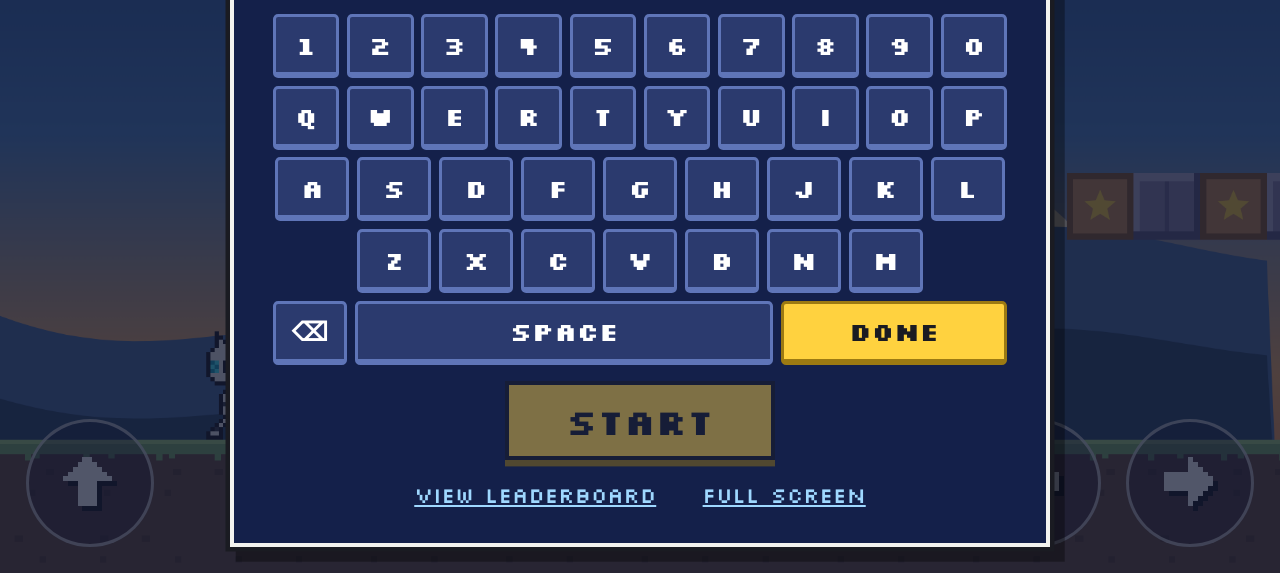
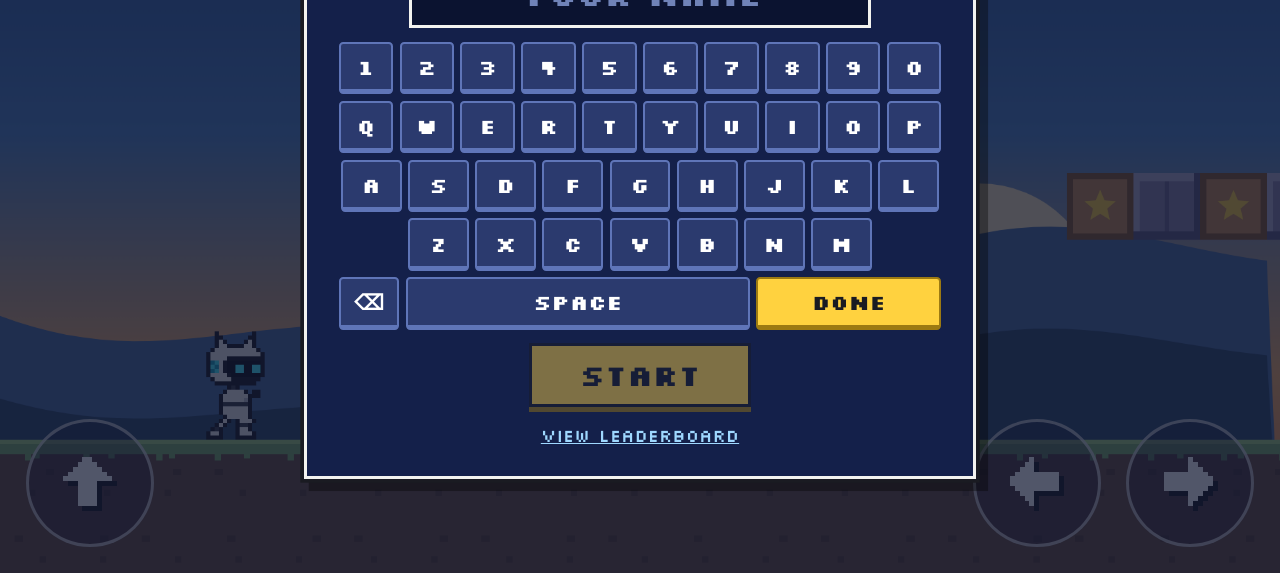
Before and after one commit to keskinahmetf/super-robot, a plain HTML site: page index.html in a window 1280 px wide. Shown: the part 227-800 px from the top of the page. Drawn offline with Linux system fonts and the light colour scheme; animation ran at ten frames a second.

Commit message:
Add files via upload

```diff
--- a/index.html
+++ b/index.html
@@ -16,27 +16,28 @@ body{
   display:flex;align-items:center;justify-content:center;
   touch-action:manipulation;-webkit-touch-callout:none;
 }
-.stage{position:relative;width:100vw;height:calc(100dvh - env(safe-area-inset-top,0px) - env(safe-area-inset-bottom,0px));container-type:size;--u:min(1cqw,1.6667cqh);transition:width .25s ease,height .25s ease}
-.stage.compact{width:60vw;height:60dvh;box-shadow:0 0 0 max(3px,.4cqh) #F3F3EF,0 0 0 max(6px,.8cqh) #1A1B22,0 1.5cqh 0 max(6px,.8cqh) rgba(0,0,0,.35)}
-.sizeBtn{position:absolute;top:calc(1.32*var(--u));right:calc(1.2*var(--u));width:calc(4.8*var(--u));height:calc(4.8*var(--u));padding:0;display:grid;place-items:center;background:rgba(14,22,48,.55);color:#fff;border:calc(0.27*var(--u)) solid rgba(255,255,255,.8);border-radius:0;cursor:pointer;z-index:5;touch-action:manipulation}
+.stage{position:relative;width:100vw;height:100vh;--u:10px;--uk:8.2px;transition:width .25s ease,height .25s ease;flex:none}
+.stage.compact{box-shadow:0 0 0 calc(.25*var(--u)) #F3F3EF,0 0 0 calc(.5*var(--u)) #1A1B22,0 calc(.9*var(--u)) 0 calc(.5*var(--u)) rgba(0,0,0,.35)}
+.sizeBtn{position:absolute;top:calc(1.32*var(--u));right:calc(1.2*var(--u));width:calc(4.8*var(--u));height:calc(4.8*var(--u));padding:0;display:flex;align-items:center;justify-content:center;background:rgba(14,22,48,.55);color:#fff;border:calc(0.27*var(--u)) solid rgba(255,255,255,.8);border-radius:0;cursor:pointer;z-index:5;touch-action:manipulation}
 .sizeBtn:active{background:rgba(255,210,63,.5)}
 .sizeBtn svg{width:60%;height:60%;shape-rendering:crispEdges}
 canvas{width:100%;height:100%;display:block;touch-action:none}
 canvas:focus{outline:none}
 .touch{display:flex;position:absolute;left:0;right:0;bottom:0;justify-content:space-between;padding:calc(2*var(--u));pointer-events:none}
-.touch .pad{display:flex;gap:calc(2*var(--u))}
+.touch .pad{display:flex;}
 .touch button{
   pointer-events:auto;width:calc(10*var(--u));height:calc(10*var(--u));border-radius:50%;padding:0;
-  display:grid;place-items:center;
+  display:flex;align-items:center;justify-content:center;
   border:calc(.3*var(--u)) solid rgba(255,255,255,.65);background:rgba(30,25,60,.35);color:#fff;
   touch-action:none;user-select:none;-webkit-user-select:none;cursor:pointer;
 }
 .touch button svg{width:52%;height:52%;shape-rendering:crispEdges;pointer-events:none}
 .touch button:active{background:rgba(255,210,63,.45)}
-.panel{position:absolute;inset:0;display:flex;align-items:center;justify-content:center;background:rgba(14,22,48,.72);overflow:auto;padding:calc(2*var(--u));box-sizing:border-box}
+.panel{position:absolute;top:0;right:0;bottom:0;left:0;display:flex;align-items:center;justify-content:center;background:rgba(14,22,48,.72);overflow:auto;padding:calc(2*var(--u));box-sizing:border-box}
 .panel[hidden]{display:none}
-.card{background:#14204A;color:#F3F3EF;border:calc(.35*var(--u)) solid #F3F3EF;box-shadow:0 0 0 calc(.35*var(--u)) #1A1B22,calc(.8*var(--u)) calc(.8*var(--u)) 0 calc(.35*var(--u)) rgba(0,0,0,.35);padding:calc(2.4*var(--u)) calc(3*var(--u));width:min(100%,calc(64*var(--u)));display:flex;flex-direction:column;align-items:center;gap:calc(1.3*var(--u));text-align:center;box-sizing:border-box;margin:auto}
-.card.wide{width:min(100%,calc(72*var(--u)))}
+.card{background:#14204A;color:#F3F3EF;border:calc(.35*var(--u)) solid #F3F3EF;box-shadow:0 0 0 calc(.35*var(--u)) #1A1B22,calc(.8*var(--u)) calc(.8*var(--u)) 0 calc(.35*var(--u)) rgba(0,0,0,.35);padding:calc(2.4*var(--u)) calc(3*var(--u));width:calc(64*var(--u));max-width:100%;display:flex;flex-direction:column;align-items:center;text-align:center;box-sizing:border-box;margin:auto}
+.card.wide{width:calc(72*var(--u));max-width:100%}
+#namePanel .card,#pwPanel .card{--u:var(--uk)}
 .card h2{margin:0;font-weight:700;font-size:calc(3.8*var(--u));color:#FFD23F}
 .sub{margin:0;font-size:calc(1.7*var(--u));color:#C9D6F2;line-height:1.4}
 #nameInput{font:700 calc(3*var(--u)) "Silkscreen",monospace;width:100%;max-width:calc(44*var(--u));padding:.35em .6em;border:calc(.35*var(--u)) solid #F3F3EF;background:#0B1330;color:#fff;text-align:center;letter-spacing:.08em;text-transform:uppercase;border-radius:0;box-sizing:border-box}
@@ -44,9 +45,9 @@ canvas:focus{outline:none}
 #nameInput::placeholder{color:#7083B8;text-transform:none;letter-spacing:0}
 #nameInput,#pwInput{cursor:default;caret-color:transparent}
 #nameInput:focus{outline:calc(.35*var(--u)) solid #47F2FF;outline-offset:2px}
-.osk{display:flex;flex-direction:column;gap:calc(.6*var(--u));width:100%}
+.osk{display:flex;flex-direction:column;width:100%}
 .osk[hidden]{display:none}
-.osk .row{display:flex;justify-content:center;gap:calc(.6*var(--u))}
+.osk .row{display:flex;justify-content:center;}
 .osk button{flex:1 1 0;max-width:calc(5.8*var(--u));height:calc(5*var(--u));font:700 calc(2*var(--u)) "Silkscreen",monospace;background:#2B3A6E;color:#fff;border:calc(.25*var(--u)) solid #5F75B8;border-bottom-width:calc(.5*var(--u));border-radius:calc(.4*var(--u));touch-action:manipulation;user-select:none;-webkit-user-select:none;padding:0;cursor:pointer}
 .osk button:active{transform:translateY(calc(.25*var(--u)));border-bottom-width:calc(.25*var(--u))}
 .osk button.wide{max-width:none;flex:3 1 0}
@@ -54,7 +55,7 @@ canvas:focus{outline:none}
 .primary{font:700 calc(2.8*var(--u)) "Silkscreen",monospace;background:#FFD23F;color:#1A1B22;border:calc(.35*var(--u)) solid #1A1B22;box-shadow:0 calc(.5*var(--u)) 0 #9C7A12;padding:.35em 1.6em;cursor:pointer;touch-action:manipulation}
 .primary:disabled{opacity:.45;cursor:default}
 .primary:active:not(:disabled){transform:translateY(calc(.35*var(--u)));box-shadow:0 calc(.15*var(--u)) 0 #9C7A12}
-.links{display:flex;gap:calc(3*var(--u));justify-content:center;flex-wrap:wrap}
+.links{display:flex;justify-content:center;flex-wrap:wrap}
 .link{background:none;border:none;color:#9FD8FF;font:400 calc(1.7*var(--u)) "Silkscreen",monospace;text-decoration:underline;cursor:pointer;padding:4px}
 .link[hidden],.links[hidden]{display:none}
 .lb{width:100%;border-collapse:collapse;font-size:calc(2*var(--u))}
@@ -63,15 +64,21 @@ canvas:focus{outline:none}
 .lb td:nth-child(n+3),.lb th:nth-child(n+3){text-align:right;font-variant-numeric:tabular-nums}
 .lb tr.me td{background:#FFD23F;color:#1A1B22}
 .lb tr.gap td{color:#6F7FAF;text-align:center}
-.resetBtn{position:absolute;right:calc(2*var(--u));bottom:calc(2*var(--u));width:calc(6*var(--u));height:calc(6*var(--u));padding:0;display:grid;place-items:center;background:rgba(14,22,48,.75);color:#fff;border:calc(.35*var(--u)) solid rgba(255,255,255,.8);cursor:pointer;touch-action:manipulation;z-index:2}
+.resetBtn{position:absolute;right:calc(2*var(--u));bottom:calc(2*var(--u));width:calc(6*var(--u));height:calc(6*var(--u));padding:0;display:flex;align-items:center;justify-content:center;background:rgba(14,22,48,.75);color:#fff;border:calc(.35*var(--u)) solid rgba(255,255,255,.8);cursor:pointer;touch-action:manipulation;z-index:2}
 .resetBtn:active{background:rgba(255,210,63,.5)}
 .resetBtn svg{width:60%;height:60%;shape-rendering:crispEdges}
 .panel.top{z-index:6}
 .pwmsg{margin:0;min-height:1.4em;font-size:calc(1.8*var(--u));color:#FF8FA3}
 .pwmsg.ok{color:#9BE564}
-.pwbtns{display:flex;gap:calc(2*var(--u));justify-content:center}
+.pwbtns{display:flex;justify-content:center}
 .primary.ghost{background:#2B3A6E;color:#fff;border-color:#5F75B8;box-shadow:0 calc(.5*var(--u)) 0 #1A2550}
 .lb tr.empty td{text-align:center;color:#8EA0D0;padding:calc(1.4*var(--u))}
+.touch .pad>*+*{margin-left:calc(2*var(--u))}
+.card>*+*{margin-top:calc(1.3*var(--u))}
+.osk>*+*{margin-top:calc(.6*var(--u))}
+.osk .row>*+*{margin-left:calc(.6*var(--u))}
+.links>*+*{margin-left:calc(3*var(--u))}
+.pwbtns>*+*{margin-left:calc(2*var(--u))}
 </style>
 </head>
 <body>
@@ -93,7 +100,6 @@ canvas:focus{outline:none}
       <button class="primary" id="startBtn" type="button" disabled>Start</button>
       <div class="links">
         <button class="link" id="boardBtn" type="button">View leaderboard</button>
-        <button class="link" id="fsBtn" type="button" hidden>Full screen</button>
       </div>
     </div>
   </div>
@@ -290,16 +296,29 @@ const stageEl = document.querySelector('.stage');
 const sizeBtn = document.getElementById('sizeBtn');
 const ICON_MAX = '<svg viewBox="0 0 16 16" aria-hidden="true"><path fill="currentColor" d="M2 2h5v2H4v3H2zM9 2h5v5h-2V4H9zM2 9h2v3h3v2H2zM12 9h2v5H9v-2h3z"/></svg>';
 const ICON_MIN = '<svg viewBox="0 0 16 16" aria-hidden="true"><path fill="currentColor" d="M5 2h2v5H2V5h3zM9 2h2v3h3v2H9zM2 9h5v5H5v-3H2zM9 9h5v2h-3v3H9z"/></svg>';
+// Sizes are measured here in plain pixels so every browser, old or new, lays out the same.
+function fitStage() {
+  const de = document.documentElement;
+  const ww = window.innerWidth || de.clientWidth, wh = window.innerHeight || de.clientHeight;
+  const f = stageEl.classList.contains('compact') ? 0.6 : 1;
+  const sw = Math.round(ww * f), sh = Math.round(wh * f);
+  stageEl.style.width = sw + 'px'; stageEl.style.height = sh + 'px';
+  const u = Math.min(sw / 100, sh / 60);
+  stageEl.style.setProperty('--u', u.toFixed(3) + 'px');
+  stageEl.style.setProperty('--uk', (u * 0.82).toFixed(3) + 'px');
+}
 function setCompact(on) {
   stageEl.classList.toggle('compact', on);
+  fitStage(); fitCanvas(); setTimeout(fitCanvas, 300);
   sizeBtn.innerHTML = on ? ICON_MAX : ICON_MIN;
   sizeBtn.setAttribute('aria-label', on ? 'Make game bigger' : 'Make game smaller');
 }
 sizeBtn.addEventListener('click', () => { setCompact(!stageEl.classList.contains('compact')); sizeBtn.blur(); if (state === 'play') cv.focus(); });
 setCompact(false);
-addEventListener('resize', fitCanvas);
+addEventListener('resize', () => { fitStage(); fitCanvas(); });
+addEventListener('orientationchange', () => setTimeout(() => { fitStage(); fitCanvas(); }, 300));
 if (window.ResizeObserver) new ResizeObserver(fitCanvas).observe(cv);
-fitCanvas();
+fitStage(); fitCanvas();
 
 let grid, coins, spawns, bumps;
 let player, enemies, popups;
@@ -795,9 +814,9 @@ addEventListener('keydown', e => {
   if (state !== 'name' || namePanel.hidden) return;
   if (e.key === 'Enter') { e.preventDefault(); tryStart(); return; }
   if (e.key === 'Backspace') { e.preventDefault(); typeKey('BACK'); return; }
-  if (e.key.length === 1 && /[\p{L}\p{N} ._-]/u.test(e.key)) { e.preventDefault(); typeKey(e.key.toUpperCase()); }
+  if (e.key.length === 1 && /^[A-Za-z0-9\u00C0-\u024F ._-]$/.test(e.key)) { e.preventDefault(); typeKey(e.key.toUpperCase()); }
 });
-const cleanName = v => v.replace(/[^\p{L}\p{N} ._-]/gu, '').replace(/\s+/g, ' ').slice(0, 12);
+const cleanName = v => v.replace(/[^A-Za-z0-9\u00C0-\u024F ._-]/g, '').replace(/\s+/g, ' ').slice(0, 12);
 function syncName() {
   const v = cleanName(nameInput.value);
   if (v !== nameInput.value) nameInput.value = v;
@@ -842,19 +861,6 @@ function buildKeyboard(box, doneLabel, onKey) {
 buildKeyboard(osk, 'Done', v => { if (v === 'DONE') tryStart(); else typeKey(v); });
 
 
-// ---------- Full screen ----------
-const fsBtn = document.getElementById('fsBtn');
-const root = document.documentElement;
-const canFs = !!(root.requestFullscreen || root.webkitRequestFullscreen);
-const isFs = () => !!(document.fullscreenElement || document.webkitFullscreenElement);
-function syncFs() { fsBtn.hidden = !canFs; fsBtn.textContent = isFs() ? 'Exit full screen' : 'Full screen'; }
-fsBtn.addEventListener('click', () => {
-  if (isFs()) (document.exitFullscreen || document.webkitExitFullscreen).call(document);
-  else (root.requestFullscreen || root.webkitRequestFullscreen).call(root);
-});
-document.addEventListener('fullscreenchange', syncFs);
-document.addEventListener('webkitfullscreenchange', syncFs);
-syncFs();
 
 // ---------- Leaderboard ----------
 const LS_KEY = 'robot-run-leaderboard-v1';
@@ -883,7 +889,7 @@ function saveEntry(entry) {
 function cell(tr, v) { const td = document.createElement('td'); td.textContent = v; tr.append(td); }
 function renderBoard() {
   const rows = LB.rows.slice().sort(byRank);
-  lbBody.replaceChildren();
+  while (lbBody.firstChild) lbBody.removeChild(lbBody.firstChild);
   if (!rows.length) {
     const tr = document.createElement('tr'); tr.className = 'empty';
     const td = document.createElement('td'); td.colSpan = 5; td.textContent = 'No finished runs yet. Be the first!';
```
